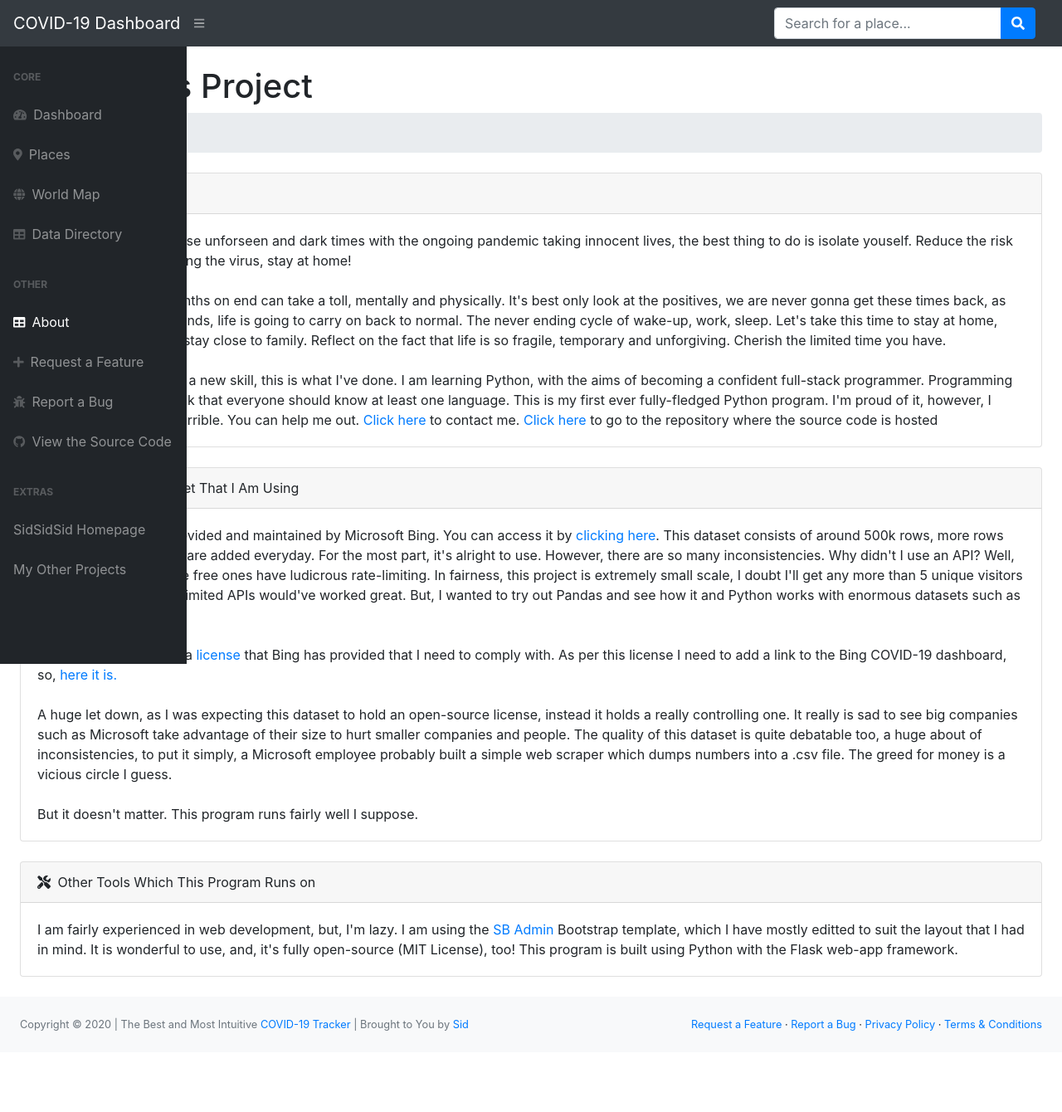
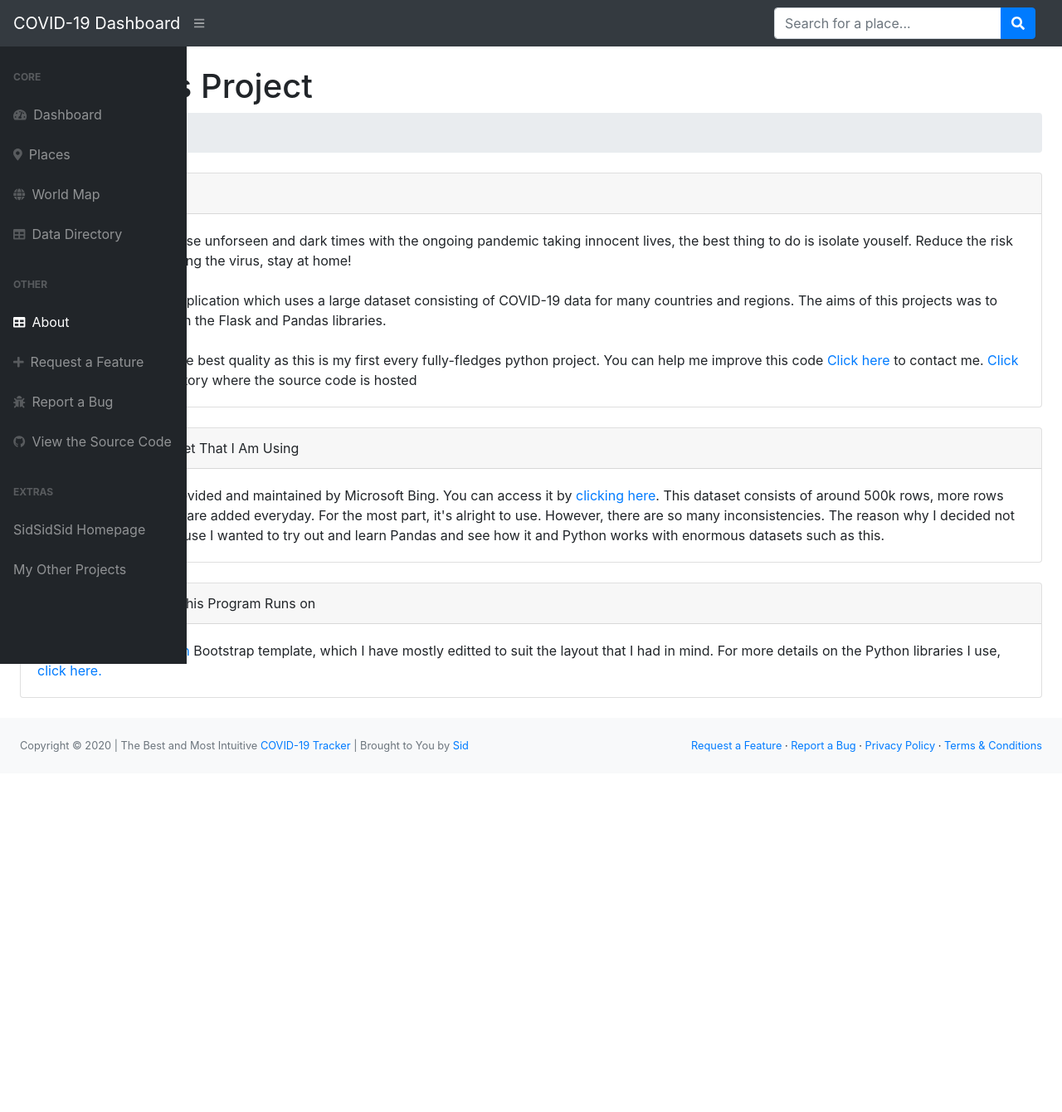
Before and after one commit to SidSidSid16/COVID19-Tracker, a Flask app: page /about in a window 1280 px wide. Shown: the whole page at 83% size. After the commit the page ends 956 px from the top, so only its background shows below. Run offline with Flask 2, Linux system fonts and the light colour scheme; data that the repository does not hold is empty; some libraries are stand-ins or nearby versions.

Commit message:
Update about.html

```diff
--- a/templates/about.html
+++ b/templates/about.html
@@ -19,13 +19,11 @@
                                         Nice to meet you. In these unforseen and dark times with the ongoing pandemic taking innocent lives, the best thing to do is isolate youself.
                                         Reduce the risk of infection and spreading the virus, stay at home!
                                         <br><br>
-                                        Staying at home for months on end can take a toll, mentally and physically. It's best only look at the positives, we are never gonna get these times back,
-                                        as soon as the pandemic ends, life is going to carry on back to normal. The never ending cycle of wake-up, work, sleep. Let's take this time to stay at home,
-                                        relax, learn a new skill, stay close to family. Reflect on the fact that life is so fragile, temporary and unforgiving. Cherish the limited time you have.
+                                        This is a Python web application which uses a large dataset consisting of COVID-19 data for many countries and regions. The aims of this projects was
+                                        to pratice Python and learn the Flask and Pandas libraries.
                                         <br><br>
-                                        On the topic of learning a new skill, this is what I've done. I am learning Python, with the aims of becoming a confident full-stack programmer.
-                                        Programming is a fun hobby and I think that everyone should know at least one language. This is my first ever fully-fledged Python program. I'm proud of it,
-                                        however, I know that the code is terrible. You can help me out. <a href="https://www.sidsidsid.cf/contact/" target="_blank">Click here</a> to contact me.
+                                        The code may not be the best quality as this is my first every fully-fledges python project.
+                                        You can help me improve this code <a href="https://www.sidsidsid.cf/contact/" target="_blank">Click here</a> to contact me.
                                         <a href="https://github.com/SidSidSid16/COVID19-Tracker" target="_blank">Click here</a> to go to the repository where the source code is hosted
                                     </div>
                                 </div>
@@ -37,18 +35,7 @@
                                     <div class="card-body">
                                         I am using a dataset provided and maintained by Microsoft Bing. You can access it by <a href="https://github.com/microsoft/Bing-COVID-19-Data" target="_blank">clicking here</a>.
                                         This dataset consists of around 500k rows, more rows (like hundreds of them) are added everyday. For the most part, it's alright to use. However, there are so many
-                                        inconsistencies. Why didn't I use an API? Well, all of them are paid. The free ones have ludicrous rate-limiting. In fairness, this project is extremely small scale,
-                                        I doubt I'll get any more than 5 unique visitors per month, so the rate-limited APIs would've worked great. But, I wanted to try out Pandas and see how it and
-                                        Python works with enormous datasets such as this.
-                                        <br><br>
-                                        Before I forget, there is a <a href="https://github.com/microsoft/Bing-COVID-19-Data/blob/master/LICENSE.txt" target="_blank">license</a> that Bing has provided that I need to comply with.
-                                        As per this license I need to add a link to the Bing COVID-19 dashboard, so, <a href="https://www.bing.com/covid" rel=”nofollow” target="_blank">here it is.</a>
-                                        <br><br>
-                                        A huge let down, as I was expecting this dataset to hold an open-source license, instead it holds a really controlling one. It really is sad to see big companies such as Microsoft
-                                        take advantage of their size to hurt smaller companies and people. The quality of this dataset is quite debatable too, a huge about of inconsistencies, to put it simply,
-                                        a Microsoft employee probably built a simple web scraper which dumps numbers into a .csv file. The greed for money is a vicious circle I guess.
-                                        <br><br>
-                                        But it doesn't matter. This program runs fairly well I suppose.
+                                        inconsistencies. The reason why I decided not to use an API was because I wanted to try out and learn Pandas and see how it and Python works with enormous datasets such as this.
                                     </div>
                                 </div>
                                 <div class="card mb-4">
@@ -57,9 +44,8 @@
                                         Other Tools Which This Program Runs on
                                     </div>
                                     <div class="card-body">
-                                        I am fairly experienced in web development, but, I'm lazy. I am using the <a href="https://github.com/StartBootstrap/startbootstrap-sb-admin" target="_blank">SB Admin</a> Bootstrap template,
-                                        which I have mostly editted to suit the layout that I had in mind. It is wonderful to use, and, it's fully open-source (MIT License), too! This program is built using Python
-                                        with the Flask web-app framework.
+                                        I am using the <a href="https://github.com/StartBootstrap/startbootstrap-sb-admin" target="_blank">SB Admin</a> Bootstrap template, which I have mostly editted to suit the layout
+                                        that I had in mind. For more details on the Python libraries I use, <a href="https://github.com/SidSidSid16/COVID19-Tracker/network/dependencies" target="_blank">click here.</a>
                                     </div>
                                 </div>
                             </div>
```
